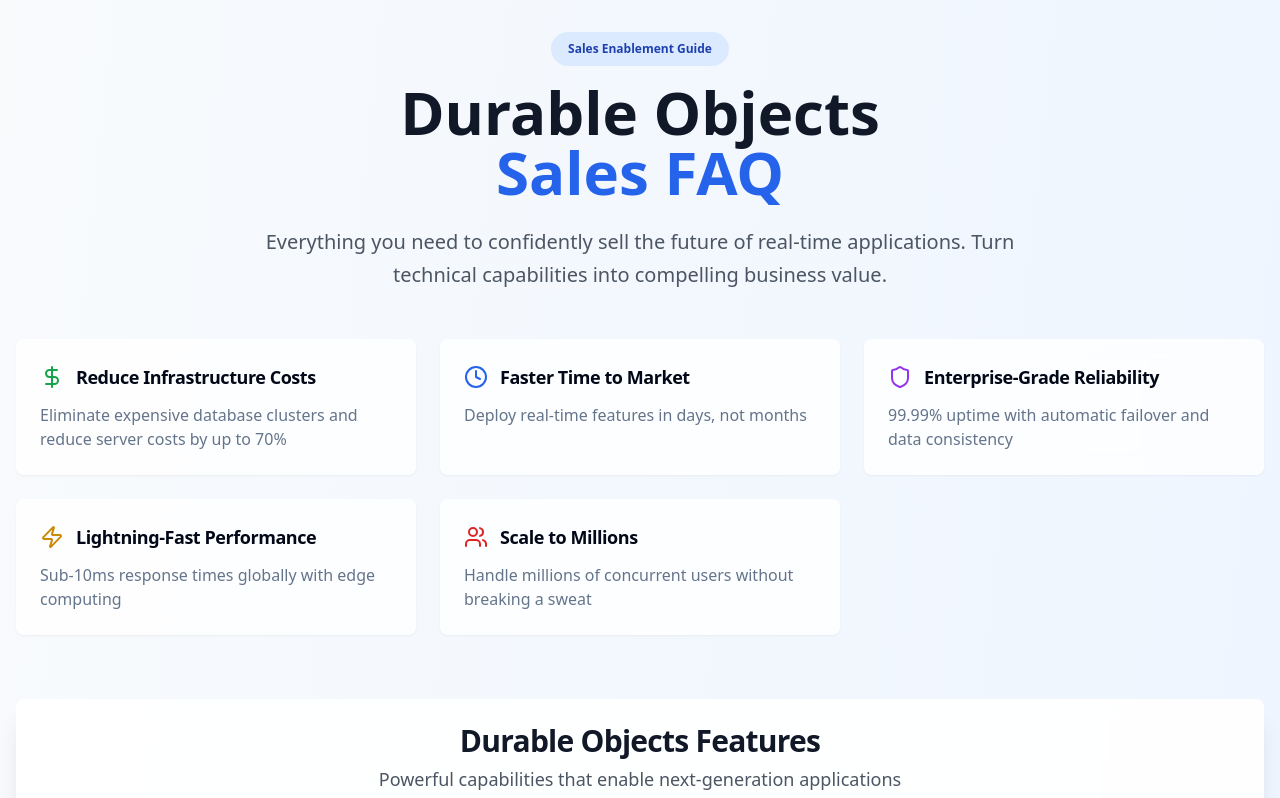
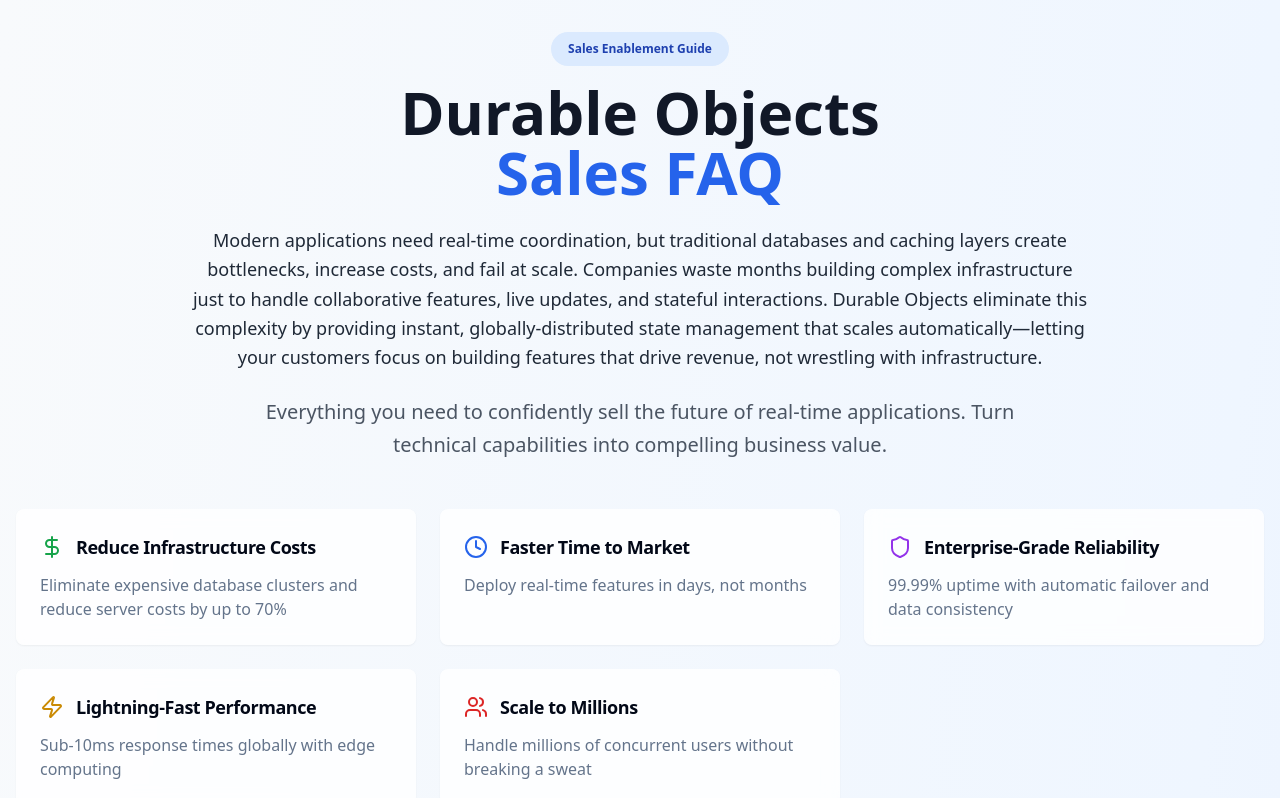
Before and after one commit to victorianwobodo/durable-objects-sales-ready, a React (Vite) app: page / in a window 1280 px wide. Shown: the top 798 px of the page. Built offline with nearby package versions, Linux system fonts and the light colour scheme.

Commit message:
Add problem statement to HeroSection
Introduce the problem companies face with real-time applications and how Durable Objects provides a solution in the HeroSection component.

```diff
--- a/src/components/sales-faq/HeroSection.tsx
+++ b/src/components/sales-faq/HeroSection.tsx
@@ -9,6 +9,15 @@ const HeroSection = () => {
         Durable Objects
         <span className="block text-blue-600">Sales FAQ</span>
       </h1>
+      <div className="max-w-4xl mx-auto mb-6">
+        <p className="text-lg text-gray-800 font-medium leading-relaxed mb-4">
+          Modern applications need real-time coordination, but traditional databases and caching layers create bottlenecks,
+          increase costs, and fail at scale. Companies waste months building complex infrastructure just to handle
+          collaborative features, live updates, and stateful interactions. Durable Objects eliminate this complexity
+          by providing instant, globally-distributed state management that scales automatically—letting your customers
+          focus on building features that drive revenue, not wrestling with infrastructure.
+        </p>
+      </div>
       <p className="text-xl text-gray-600 max-w-3xl mx-auto leading-relaxed">
         Everything you need to confidently sell the future of real-time applications.
         Turn technical capabilities into compelling business value.
```
